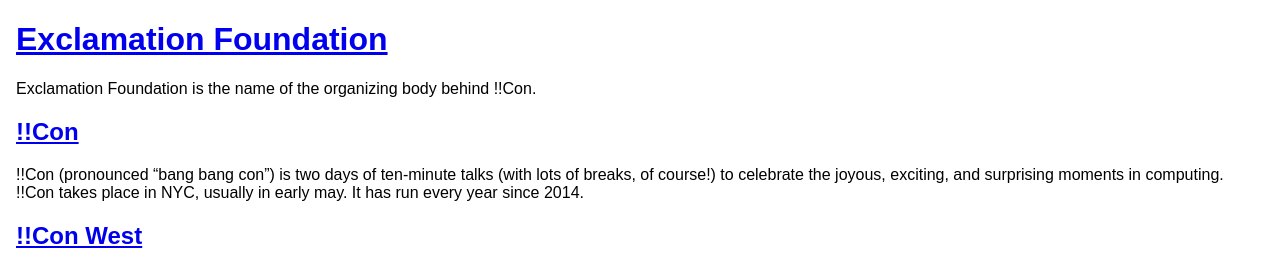
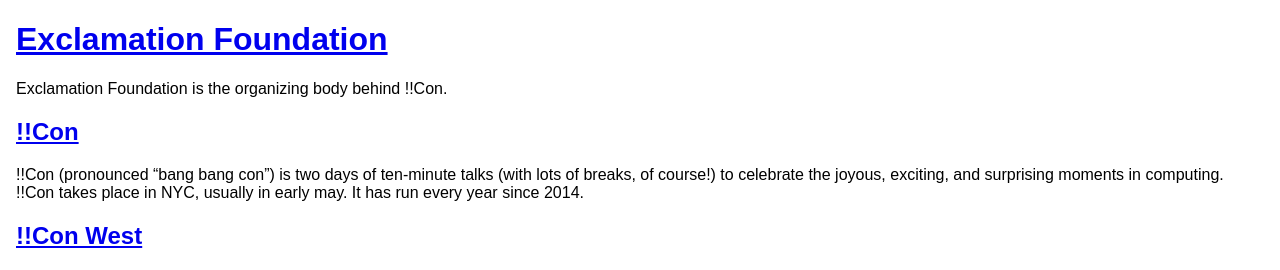
Before and after one commit to bangbangcon/exclamation.foundation, a Jekyll site: the page built from index.md, in a window 1280 px wide. Shown: the top 270 px of the page. Built offline with Jekyll 4.4.1, drawn with Linux system fonts in a browser that asks for light colours; our own code applies the rules of GitHub Pages for plain Markdown files.

Commit message:
Even better describe ourselves

```diff
--- a/index.md
+++ b/index.md
@@ -1,4 +1,4 @@
-Exclamation Foundation is the name of the organizing body behind !!Con.
+Exclamation Foundation is the organizing body behind !!Con.
 
 ## [!!Con](http://bangbangcon.com)
 
```
